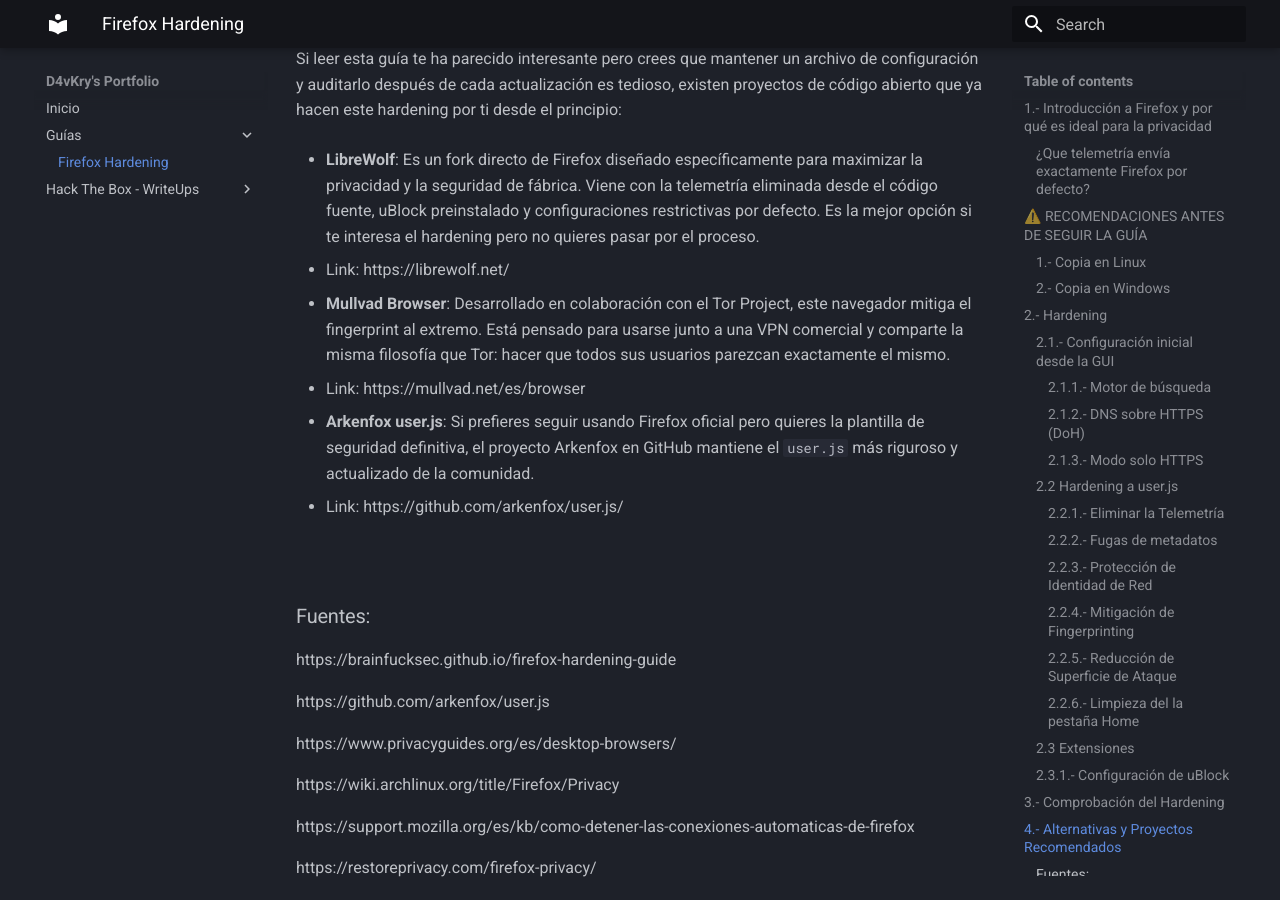
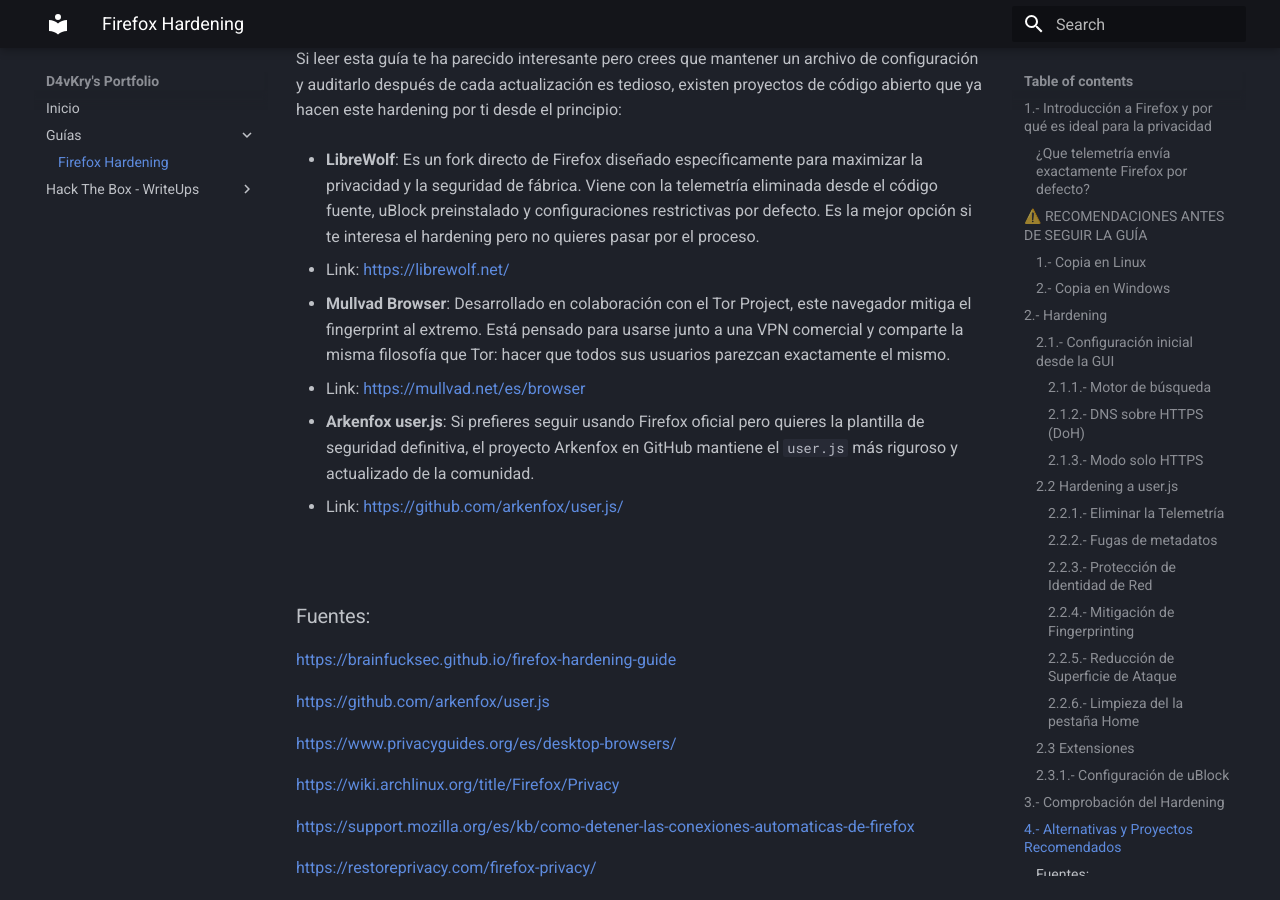
Before and after one commit to D4vKry/d4vkry.github.io, an MkDocs documentation site: the page built from docs/guias/firefox-hardening/index.md, in a window 1280 px wide and 900 px high, scrolled down 14829 px. Built offline with MkDocs 1.6.1 and Material for MkDocs 9.7.7, drawn with Linux system fonts in a browser that asks for light colours; part of the change alters nothing that is shown; some of the changed text lies outside the part shown.

```diff
--- a/docs/guias/firefox-hardening/index.md
+++ b/docs/guias/firefox-hardening/index.md
@@ -146,7 +146,7 @@ O si lo prefieres puedes usar el DNS de Cloudflare que aunque no sea tan privado
 
 Este archivo es el que contiene toda la configuración de nuestro perfil, el cual se estructura en módulos. Para que no tengáis que modificar módulo por módulo cada configuración he preparado un user.js el cual podéis descargar desde el siguiente enlace:
 
-https://github.com/D4vKry/firefox-userjs/blob/main/user.js
+[https://github.com/D4vKry/firefox-userjs/blob/main/user.js](https://github.com/D4vKry/firefox-userjs/blob/main/user.js)
 
 Explicaremos punto por punto que configuración toca nuestro archivo:
 
@@ -310,7 +310,7 @@ NOTA: como firefox actualiza constantemente los widgets es probable que aparezca
 
 En esta sección, personalmente, solo recomendaré instalar uBlock Origin
 
-https://addons.mozilla.org/es-ES/firefox/addon/ublock-origin/
+[https://addons.mozilla.org/es-ES/firefox/addon/ublock-origin/](https://addons.mozilla.org/es-ES/firefox/addon/ublock-origin/)
 
 Esta extensión bloquea anuncios, cookies y scripts inneccesarios que recopila información.
 
@@ -355,16 +355,16 @@ Debería quedar como en la captura de pantalla:
 Para comprobar que todas las directivas que hemos aplicado en nuestro `user.js` y en uBlock Origin está haciendo su trabajo, os recomiendo visitar las siguientes páginas:
 
 - Cover Your Tracks (EFF): Esta herramienta analizará nuestro navegador. Si todo está correcto, dirá que bloqueamos rastreadores y anuncios invisibles. También dirá si nuestra huella es única.
-- Link: https://coveryourtracks.eff.org/
+- Link: [https://coveryourtracks.eff.org/](https://coveryourtracks.eff.org/)
 - Hacemos la comprobación y vemos que tenemos una protección fuerte, por lo que comprueba que nuestros filtros están funcionando.
 
 ![image](image-20260816185556-05elbos.png)
 
 Otros links done podéis comprobar la configuración de privacidad y seguridad:
 
-https://browserleaks.com
+[https://browserleaks.com](https://browserleaks.com)
 
-https://dnsleaktest.com
+[https://dnsleaktest.com](https://dnsleaktest.com)
 
 ‍
 
@@ -374,29 +374,29 @@ Si leer esta guía te ha parecido interesante pero crees que mantener un archivo
 
 - **LibreWolf**: Es un fork directo de Firefox diseñado específicamente para maximizar la privacidad y la seguridad de fábrica. Viene con la telemetría eliminada desde el código fuente, uBlock preinstalado y configuraciones restrictivas por defecto. Es la mejor opción si te interesa el hardening pero no quieres pasar por el proceso.
 
-  - Link: https://librewolf.net/
+  - Link: [https://librewolf.net/](https://librewolf.net/)
 - **Mullvad Browser**: Desarrollado en colaboración con el Tor Project, este navegador mitiga el fingerprint al extremo. Está pensado para usarse junto a una VPN comercial y comparte la misma filosofía que Tor: hacer que todos sus usuarios parezcan exactamente el mismo.
 
-  - Link: https://mullvad.net/es/browser
+  - Link: [https://mullvad.net/es/browser](https://mullvad.net/es/browser)
 - **Arkenfox user.js**: Si prefieres seguir usando Firefox oficial pero quieres la plantilla de seguridad definitiva, el proyecto Arkenfox en GitHub mantiene el `user.js` más riguroso y actualizado de la comunidad.
 
-  - Link: https://github.com/arkenfox/user.js/
+  - Link: [https://github.com/arkenfox/user.js/](https://github.com/arkenfox/user.js/)
 
 ‍
 
 ### Fuentes:
 
-https://brainfucksec.github.io/firefox-hardening-guide
+[https://brainfucksec.github.io/firefox-hardening-guide](https://brainfucksec.github.io/firefox-hardening-guide)
 
-https://github.com/arkenfox/user.js
+[https://github.com/arkenfox/user.js](https://github.com/arkenfox/user.js)
 
-https://www.privacyguides.org/es/desktop-browsers/
+[https://www.privacyguides.org/es/desktop-browsers/](https://www.privacyguides.org/es/desktop-browsers/)
 
-https://wiki.archlinux.org/title/Firefox/Privacy
+[https://wiki.archlinux.org/title/Firefox/Privacy](https://wiki.archlinux.org/title/Firefox/Privacy)
 
-https://support.mozilla.org/es/kb/como-detener-las-conexiones-automaticas-de-firefox
+[https://support.mozilla.org/es/kb/como-detener-las-conexiones-automaticas-de-firefox](https://support.mozilla.org/es/kb/como-detener-las-conexiones-automaticas-de-firefox)
 
-https://restoreprivacy.com/firefox-privacy/
+[https://restoreprivacy.com/firefox-privacy/](https://restoreprivacy.com/firefox-privacy/)
 
 <br>
 
```
